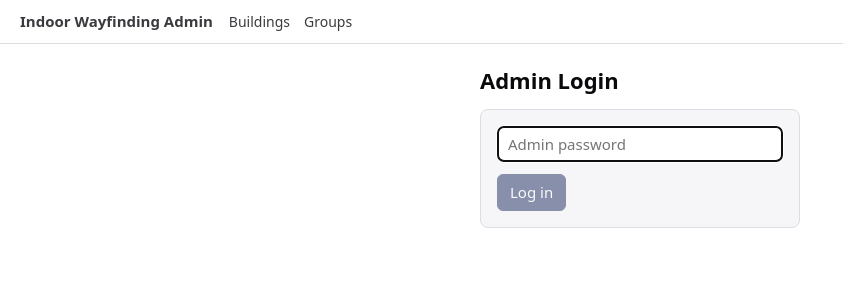
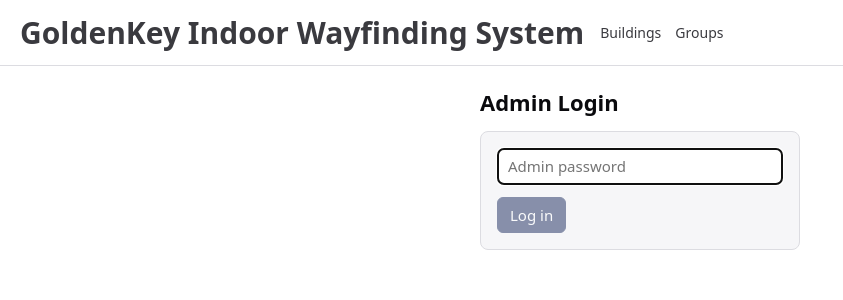
Before and after one commit to Doc-Gettman/indoor-wayfinding, a React (Vite) app in the folder client/: page /admin/login in a window 1280 px wide. Shown: the top 300 px of the page, without its empty margins (0-843 px from the left). Built offline with nearby package versions, Linux system fonts and the light colour scheme; no server answers.

Commit message:
Rename admin header to GoldenKey branding and enlarge it
Header text now reads "GoldenKey Indoor Wayfinding System" at double
the previous font size.

```diff
--- a/client/src/App.jsx
+++ b/client/src/App.jsx
@@ -18,7 +18,7 @@ function Topbar() {
   const { isAdmin, logout } = useAuth();
   return (
     <header className="topbar">
-      <strong>Indoor Wayfinding Admin</strong>
+      <strong>GoldenKey Indoor Wayfinding System</strong>
       <nav>
         <NavLink to="/admin/buildings" className={({ isActive }) => (isActive ? 'active' : '')}>
           Buildings
--- a/client/src/index.css
+++ b/client/src/index.css
@@ -117,6 +117,10 @@ input, select {
   gap: 16px;
   padding: 10px 20px;
   border-bottom: 1px solid var(--border);
+}
+
+.topbar strong {
+  font-size: 30px;
 }
 
 .topbar nav {
```
